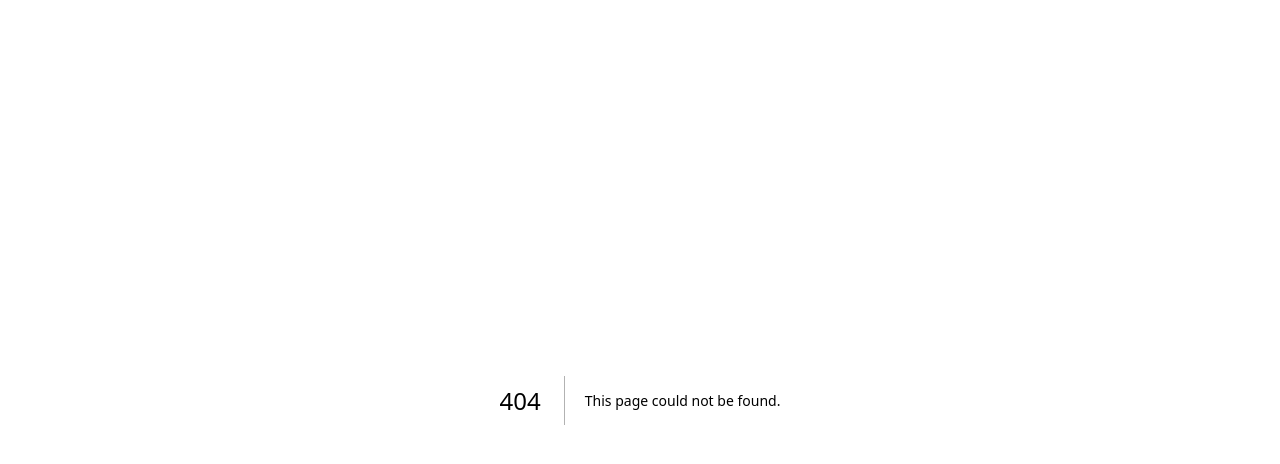
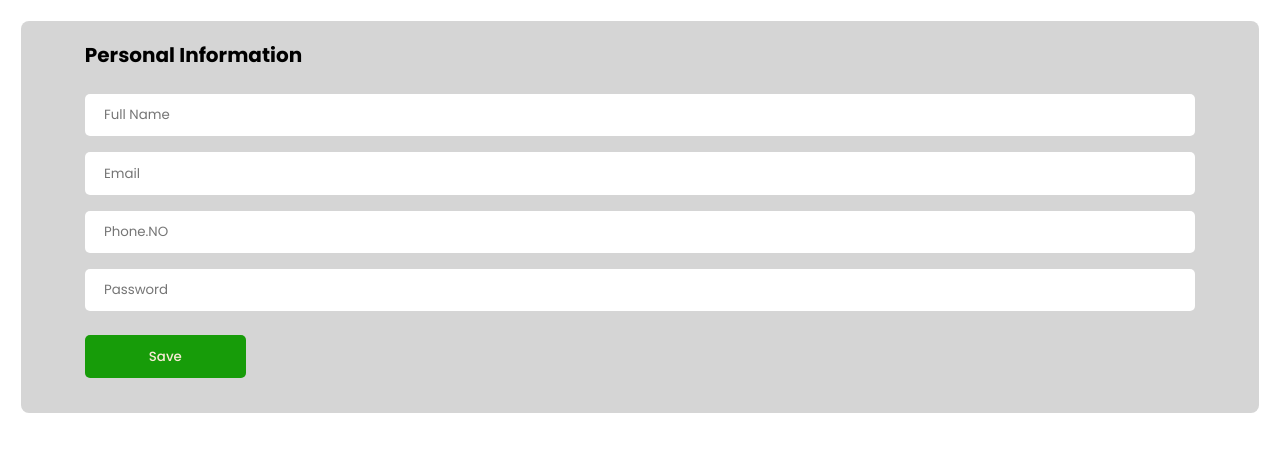
Before and after one commit to keval-parmar-030902/Project-TSC-Next, a Next.js app in the folder next-app/: page /contectUs in a window 1280 px wide. Before the commit this address had no page. Shown: the top 464 px of the page. Built offline with nearby package versions, Linux system fonts and the light colour scheme.

Commit message:
peasonal detailts page ready

```diff
--- /dev/null
+++ b/next-app/src/app/contectUs/page.module.css
@@ -0,0 +1,13 @@
+.contactus{
+   display: flex;
+   flex-direction: column;
+   gap:1rem;
+   margin:1.3rem;
+   background-color: rgb(213, 213, 213);
+   border-radius: 8px;
+   padding: 1.2rem 4rem;
+}
+
+.heading{
+    font-size: x-small;
+}
--- /dev/null
+++ b/next-app/src/app/contectUs/page.tsx
@@ -0,0 +1,23 @@
+import React from "react";
+import Style from './page.module.css'
+import Form from "@/components/Form";
+
+interface Props {}
+
+const Contectus = (props: Props) => {
+  return (
+    <>
+        <div className={Style.contactus}>
+        <div className={Style.heading}>
+          <h1>Personal Information</h1>
+        </div>
+        <div className="formSection">
+            <Form/>
+        </div>
+      </div>
+    </>
+
+  );
+};
+
+export default Contectus;
--- a/next-app/src/app/globals.css
+++ b/next-app/src/app/globals.css
@@ -1,33 +1,9 @@
-@tailwind base;
-@tailwind components;
-@tailwind utilities;
+@import url('https://fonts.googleapis.com/css2?family=Poppins:ital,wght@0,100;0,200;0,300;0,400;0,500;0,600;0,700;0,800;0,900;1,100;1,200;1,300;1,400;1,500;1,600;1,700;1,800;1,900&display=swap');
 
-:root {
-  --foreground-rgb: 0, 0, 0;
-  --background-start-rgb: 214, 219, 220;
-  --background-end-rgb: 255, 255, 255;
+*{
+  margin: 0;
+  padding: 0;
+  box-sizing: border-box;
+  font-family: "Poppins", sans-serif;
+  max-height: 100%;
 }
-
-@media (prefers-color-scheme: dark) {
-  :root {
-    --foreground-rgb: 255, 255, 255;
-    --background-start-rgb: 0, 0, 0;
-    --background-end-rgb: 0, 0, 0;
-  }
-}
-
-body {
-  color: rgb(var(--foreground-rgb));
-  background: linear-gradient(
-      to bottom,
-      transparent,
-      rgb(var(--background-end-rgb))
-    )
-    rgb(var(--background-start-rgb));
-}
-
-@layer utilities {
-  .text-balance {
-    text-wrap: balance;
-  }
-}
--- a/next-app/src/app/homePage/page.tsx
+++ /dev/null
@@ -1,16 +0,0 @@
-import React from 'react'
-
-interface Props {
-
-}
-
-const Home = (props: Props) => {
-    return (
-        <div>
-            <h1>This is home page
-            </h1>
-        </div>
-    )
-}
-
-export default Home
--- a/next-app/src/app/layout.tsx
+++ b/next-app/src/app/layout.tsx
@@ -16,7 +16,7 @@ export default function RootLayout({
 }>) {
   return (
     <html lang="en">
-      <body className={inter.className}>{children}</body>
+      <body>{children}</body>
     </html>
   );
 }
--- a/next-app/src/app/page.tsx
+++ b/next-app/src/app/page.tsx
@@ -1,113 +1,14 @@
 import Image from "next/image";
+import Link from "next/link";
 
 export default function Home() {
   return (
-    <main className="flex min-h-screen flex-col items-center justify-between p-24">
-      <div className="z-10 max-w-5xl w-full items-center justify-between font-mono text-sm lg:flex">
-        <p className="fixed left-0 top-0 flex w-full justify-center border-b border-gray-300 bg-gradient-to-b from-zinc-200 pb-6 pt-8 backdrop-blur-2xl dark:border-neutral-800 dark:bg-zinc-800/30 dark:from-inherit lg:static lg:w-auto  lg:rounded-xl lg:border lg:bg-gray-200 lg:p-4 lg:dark:bg-zinc-800/30">
-          Get started by editing&nbsp;
-          <code className="font-mono font-bold">src/app/page.tsx</code>
-        </p>
-        <div className="fixed bottom-0 left-0 flex h-48 w-full items-end justify-center bg-gradient-to-t from-white via-white dark:from-black dark:via-black lg:static lg:h-auto lg:w-auto lg:bg-none">
-          <a
-            className="pointer-events-none flex place-items-center gap-2 p-8 lg:pointer-events-auto lg:p-0"
-            href="https://vercel.com?utm_source=create-next-app&utm_medium=appdir-template&utm_campaign=create-next-app"
-            target="_blank"
-            rel="noopener noreferrer"
-          >
-            By{" "}
-            <Image
-              src="/vercel.svg"
-              alt="Vercel Logo"
-              className="dark:invert"
-              width={100}
-              height={24}
-              priority
-            />
-          </a>
-        </div>
-      </div>
-
-      <div className="relative flex place-items-center before:absolute before:h-[300px] before:w-full sm:before:w-[480px] before:-translate-x-1/2 before:rounded-full before:bg-gradient-radial before:from-white before:to-transparent before:blur-2xl before:content-[''] after:absolute after:-z-20 after:h-[180px] after:w-full sm:after:w-[240px] after:translate-x-1/3 after:bg-gradient-conic after:from-sky-200 after:via-blue-200 after:blur-2xl after:content-[''] before:dark:bg-gradient-to-br before:dark:from-transparent before:dark:to-blue-700 before:dark:opacity-10 after:dark:from-sky-900 after:dark:via-[#0141ff] after:dark:opacity-40 before:lg:h-[360px] z-[-1]">
-        <Image
-          className="relative dark:drop-shadow-[0_0_0.3rem_#ffffff70] dark:invert"
-          src="/next.svg"
-          alt="Next.js Logo"
-          width={180}
-          height={37}
-          priority
-        />
-      </div>
-
-      <div className="mb-32 grid text-center lg:max-w-5xl lg:w-full lg:mb-0 lg:grid-cols-4 lg:text-left">
-        <a
-          href="https://nextjs.org/docs?utm_source=create-next-app&utm_medium=appdir-template&utm_campaign=create-next-app"
-          className="group rounded-lg border border-transparent px-5 py-4 transition-colors hover:border-gray-300 hover:bg-gray-100 hover:dark:border-neutral-700 hover:dark:bg-neutral-800/30"
-          target="_blank"
-          rel="noopener noreferrer"
-        >
-          <h2 className={`mb-3 text-2xl font-semibold`}>
-            Docs{" "}
-            <span className="inline-block transition-transform group-hover:translate-x-1 motion-reduce:transform-none">
-              -&gt;
-            </span>
-          </h2>
-          <p className={`m-0 max-w-[30ch] text-sm opacity-50`}>
-            Find in-depth information about Next.js features and API.
-          </p>
-        </a>
-
-        <a
-          href="https://nextjs.org/learn?utm_source=create-next-app&utm_medium=appdir-template-tw&utm_campaign=create-next-app"
-          className="group rounded-lg border border-transparent px-5 py-4 transition-colors hover:border-gray-300 hover:bg-gray-100 hover:dark:border-neutral-700 hover:dark:bg-neutral-800/30"
-          target="_blank"
-          rel="noopener noreferrer"
-        >
-          <h2 className={`mb-3 text-2xl font-semibold`}>
-            Learn{" "}
-            <span className="inline-block transition-transform group-hover:translate-x-1 motion-reduce:transform-none">
-              -&gt;
-            </span>
-          </h2>
-          <p className={`m-0 max-w-[30ch] text-sm opacity-50`}>
-            Learn about Next.js in an interactive course with&nbsp;quizzes!
-          </p>
-        </a>
-
-        <a
-          href="https://vercel.com/templates?framework=next.js&utm_source=create-next-app&utm_medium=appdir-template&utm_campaign=create-next-app"
-          className="group rounded-lg border border-transparent px-5 py-4 transition-colors hover:border-gray-300 hover:bg-gray-100 hover:dark:border-neutral-700 hover:dark:bg-neutral-800/30"
-          target="_blank"
-          rel="noopener noreferrer"
-        >
-          <h2 className={`mb-3 text-2xl font-semibold`}>
-            Templates{" "}
-            <span className="inline-block transition-transform group-hover:translate-x-1 motion-reduce:transform-none">
-              -&gt;
-            </span>
-          </h2>
-          <p className={`m-0 max-w-[30ch] text-sm opacity-50`}>
-            Explore starter templates for Next.js.
-          </p>
-        </a>
-
-        <a
-          href="https://vercel.com/new?utm_source=create-next-app&utm_medium=appdir-template&utm_campaign=create-next-app"
-          className="group rounded-lg border border-transparent px-5 py-4 transition-colors hover:border-gray-300 hover:bg-gray-100 hover:dark:border-neutral-700 hover:dark:bg-neutral-800/30"
-          target="_blank"
-          rel="noopener noreferrer"
-        >
-          <h2 className={`mb-3 text-2xl font-semibold`}>
-            Deploy{" "}
-            <span className="inline-block transition-transform group-hover:translate-x-1 motion-reduce:transform-none">
-              -&gt;
-            </span>
-          </h2>
-          <p className={`m-0 max-w-[30ch] text-sm opacity-50 text-balance`}>
-            Instantly deploy your Next.js site to a shareable URL with Vercel.
-          </p>
-        </a>
-      </div>
-    </main>
+    < >
+      <header>
+        <nav>
+          <Link href={'/contectUs'}></Link>
+        </nav>
+      </header>
+    </>
   );
 }
--- /dev/null
+++ b/next-app/src/components/Button/button.module.css
@@ -0,0 +1,13 @@
+.button{
+    border: none;
+    margin: 1rem 0;
+    padding: 0.7rem 4rem;
+    color: antiquewhite;
+    font-weight: 500;
+    border-radius: 5px;
+    background-color: rgb(23, 156, 9);
+}
+
+.button:hover{
+    cursor: pointer;
+}
--- /dev/null
+++ b/next-app/src/components/Button/index.tsx
@@ -0,0 +1,15 @@
+import React from 'react'
+import style from './button.module.css'
+interface Props {
+
+}
+
+const Button = (props: Props) => {
+    return (
+        <>
+            <button className={style.button}> Save</button>
+        </>
+    )
+}
+
+export default Button
--- /dev/null
+++ b/next-app/src/components/Form/form.module.css
@@ -0,0 +1,17 @@
+.form{
+
+    width: 100%;
+    gap:1rem;
+}
+
+.inputs{
+    width: 100%;
+
+}
+.inputs input{
+    width:100%;
+    margin: 0.5rem 0;
+    padding: 0.7rem 1.2rem;
+    border-radius: 5px;
+    border: none;
+}
--- /dev/null
+++ b/next-app/src/components/Form/index.tsx
@@ -0,0 +1,41 @@
+
+import React from 'react'
+import  Style from './form.module.css'
+import Button from '../Button'
+
+interface Props {
+
+}
+
+const Form = (props: Props) => {
+    return (
+        <>
+        <form action="#" className={Style.form}>
+            <div className={Style.inputs}>
+                {/* <label htmlFor="name">Full Name:</label><br /> */}
+                <input type="text" id='name'required autoComplete='off' placeholder='Full Name'/>
+            </div>
+            <div className={Style.inputs}>
+                {/* <label htmlFor="email">Email:</label><br /> */}
+                <input type="email" id='email'required autoComplete='off' placeholder='Email'/>
+            </div>
+            <div className={Style.inputs}>
+                {/* <label htmlFor="phone">Phone.No:</label><br /> */}
+                <input type="number" id='phone'required autoComplete='off' placeholder='Phone.NO'/>
+            </div>
+            <div className={Style.inputs}>
+                {/* <label htmlFor="password">Password:</label><br /> */}
+                <input type="password" id='password'required autoComplete='off' placeholder='Password'/>
+            </div>
+            <div>
+                <Button/>
+            </div>
+
+
+        </form>
+
+        </>
+    )
+}
+
+export default Form
```
Also changed, not shown: next-app/src/components/Buddy/index.tsx (added, +17 -0 lines), next-app/public/person.webp (added).
